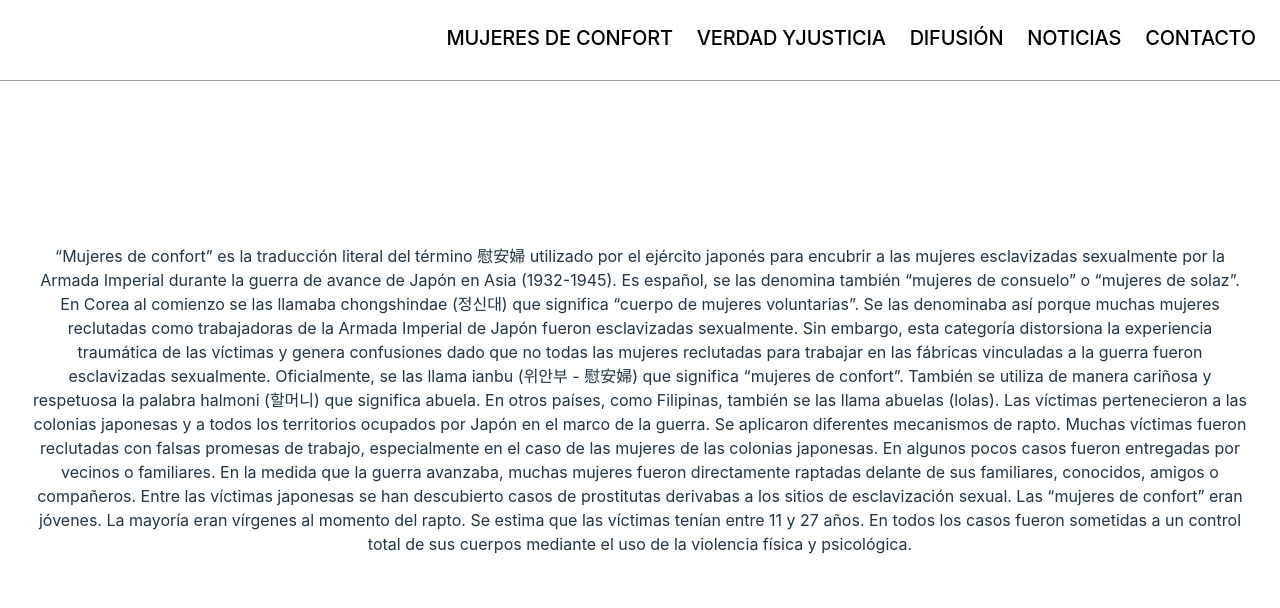
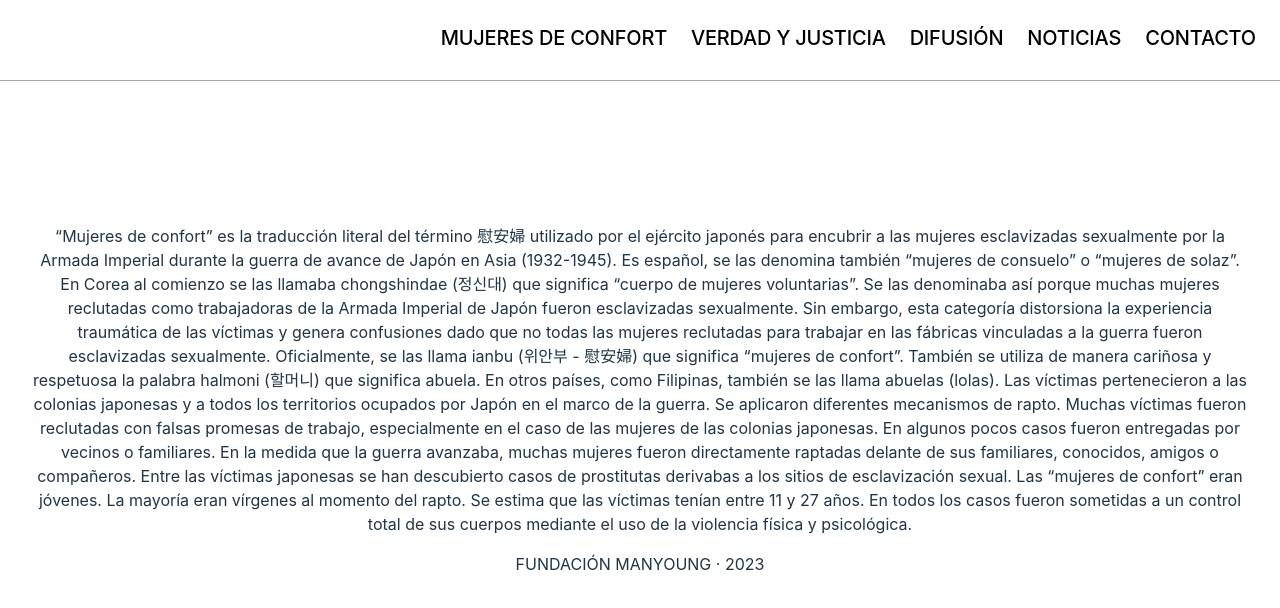
Before and after one commit to AAlejof/WWII-ComfortWomen, a React (Vite) app in the folder client/: page /inicio in a window 1280 px wide. Shown: the top 608 px of the page. Built offline with nearby package versions, Linux system fonts and the light colour scheme.

Commit message:
add content

```diff
--- a/client/src/components/Footer/Footer.jsx
+++ b/client/src/components/Footer/Footer.jsx
@@ -5,6 +5,9 @@ import React from 'react';
 const Footer = () => {
     return (
         <>
+            <div className={style.footerDiv}>
+                <p className={style.pFooterDiv}>FUNDACIÓN MANYOUNG · 2023</p>
+            </div>
         </>
     )
 }
--- a/client/src/components/Navbar/Navbar.jsx
+++ b/client/src/components/Navbar/Navbar.jsx
@@ -10,7 +10,7 @@ const Navbar = () => {
                     <Link to='/'>MUJERES DE CONFORT</Link>
                 </p>
                 <p className={style.pNavbarDiv}>
-                    <Link to='/'>VERDAD YJUSTICIA</Link>
+                    <Link to='/'>VERDAD Y JUSTICIA</Link>
                 </p>
                 <p className={style.pNavbarDiv}>
                     <Link to='/'>DIFUSIÓN</Link>
```
